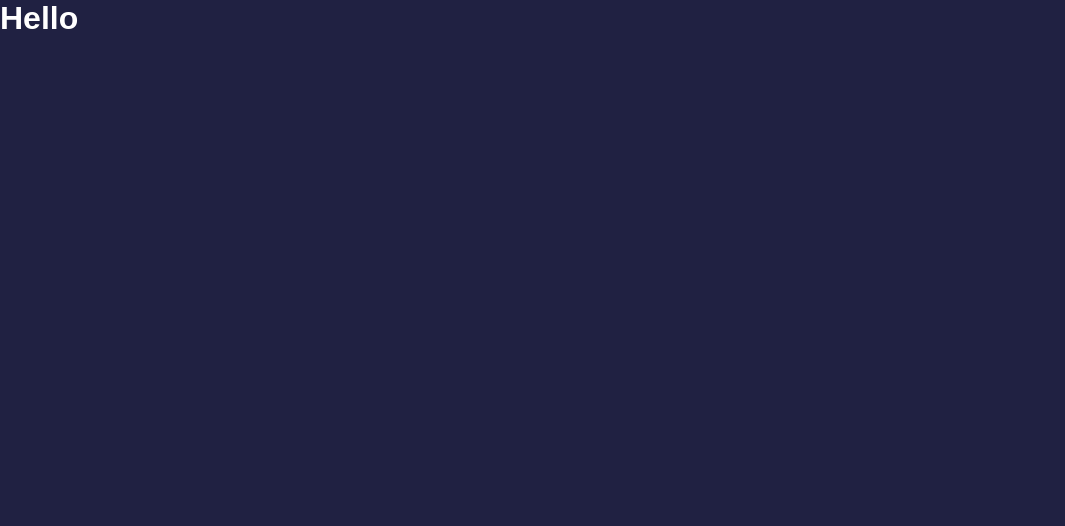
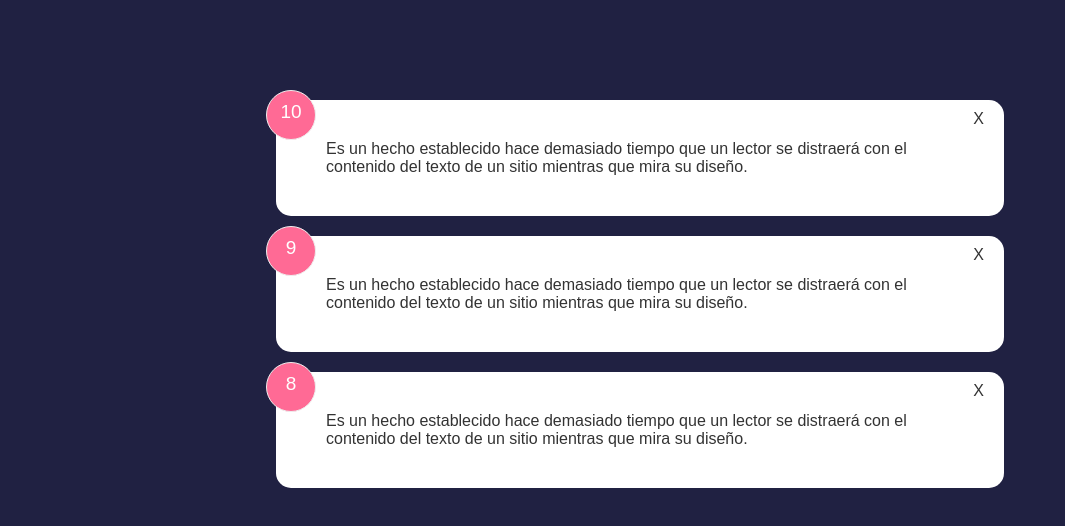
Before and after one commit to SajidAhmed0/svelte-feedback-app, a Svelte app: page / in a window 1280 px wide. Shown: the top 526 px of the page, without its empty margins (0-1065 px from the left). Built offline with nearby package versions, Linux system fonts and the light colour scheme.

Commit message:
created basic components

```diff
--- a/public/global.css
+++ b/public/global.css
@@ -7,7 +7,6 @@
 body{
 	font-family: 'Poppins', sans-serif;
 	background-color: #202142;
-	color: #fff
 }
 
 ul{
@@ -17,4 +16,5 @@
 .container{
 	max-width: 768px;
 	margin: 100px auto;
+	padding: 0 20px;
 }
--- a/src/App.svelte
+++ b/src/App.svelte
@@ -1,4 +1,5 @@
 <script>
+	import FeedbackList from './components/FeedbackList.svelte'
 	let feedback = [
 		{
 			id:1,
@@ -18,6 +19,6 @@
 	]
 </script>
 
-<main>
-	<h1>Hello</h1>
+<main class="container">
+	<FeedbackList {feedback}/>
 </main>
--- /dev/null
+++ b/src/components/Card.svelte
@@ -0,0 +1,14 @@
+<div class="card">
+    <slot></slot>
+</div>
+
+<style>
+    .card{
+        background-color: #fff;
+        color:#333;
+        border-radius: 15px;
+        padding: 40px 50px;
+        margin: 20px 0;
+        position: relative;
+    }
+</style>
--- /dev/null
+++ b/src/components/FeedbackItem.svelte
@@ -0,0 +1,40 @@
+<script>
+    import Card from "./Card.svelte";
+    export let item = {};
+</script>
+
+<Card>
+    <div class="num-display">
+        {item.rating}
+    </div>
+    <div class="close">
+        X
+    </div>
+    <p class="text-display">
+        {item.text}
+    </p>
+</Card>
+
+<style>
+    .num-display{
+        position: absolute;
+        left: -10px;
+        top: -10px;
+        width: 50px;
+        height: 50px;
+        background-color: #ff6a95;
+        color: #fff;
+        border: 1px #eee solid;
+        border-radius: 50%;
+        padding: 10px;
+        text-align: center;
+        font-size: 19px;
+    }
+
+    .close{
+        position: absolute;
+        top: 10px;
+        right: 20px;
+        cursor: pointer;
+    }
+</style>
--- /dev/null
+++ b/src/components/FeedbackList.svelte
@@ -0,0 +1,8 @@
+<script>
+    import FeedbackItem from "./FeedbackItem.svelte";
+    export let feedback = [];
+</script>
+
+{#each feedback as fb (fb.id)}
+    <FeedbackItem item={fb}/>
+{/each}
```
